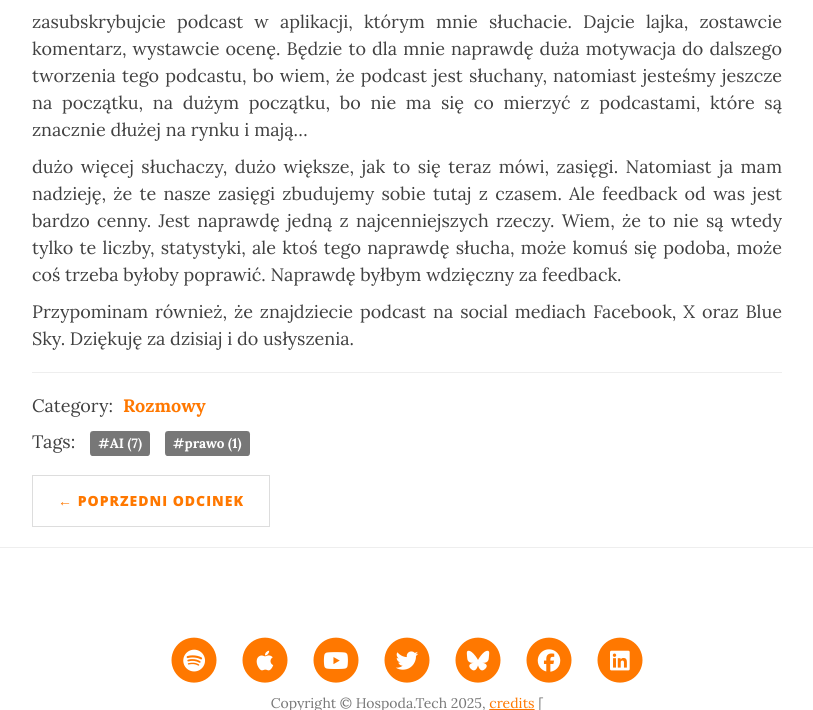
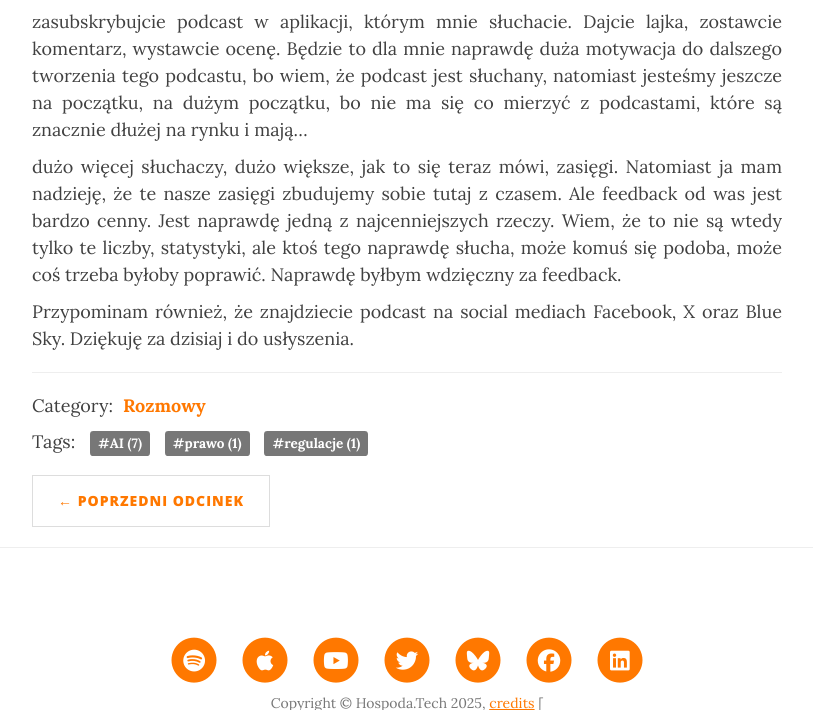
Before and after one commit to wnowicki/hospoda, a Jekyll site: the page built from _posts/2025-10-28-13.md, in a window 1280 px wide and 900 px high, scrolled down 21208 px, cut to the strip 0-710 px from the top of the window. Shown: the whole strip, without its empty margins (233-1046 px from the left). Built offline with Jekyll 4.4.1, drawn with Linux system fonts in a browser that asks for light colours; nearby versions of some CDN libraries.

Commit message:
Update 2025-10-28-13.md

```diff
--- a/_posts/2025-10-28-13.md
+++ b/_posts/2025-10-28-13.md
@@ -17,6 +17,7 @@ categories:
 tags:
   - AI
   - prawo
+  - regulacje
 host: wnowicki
 people:
   - rmalujda
```
